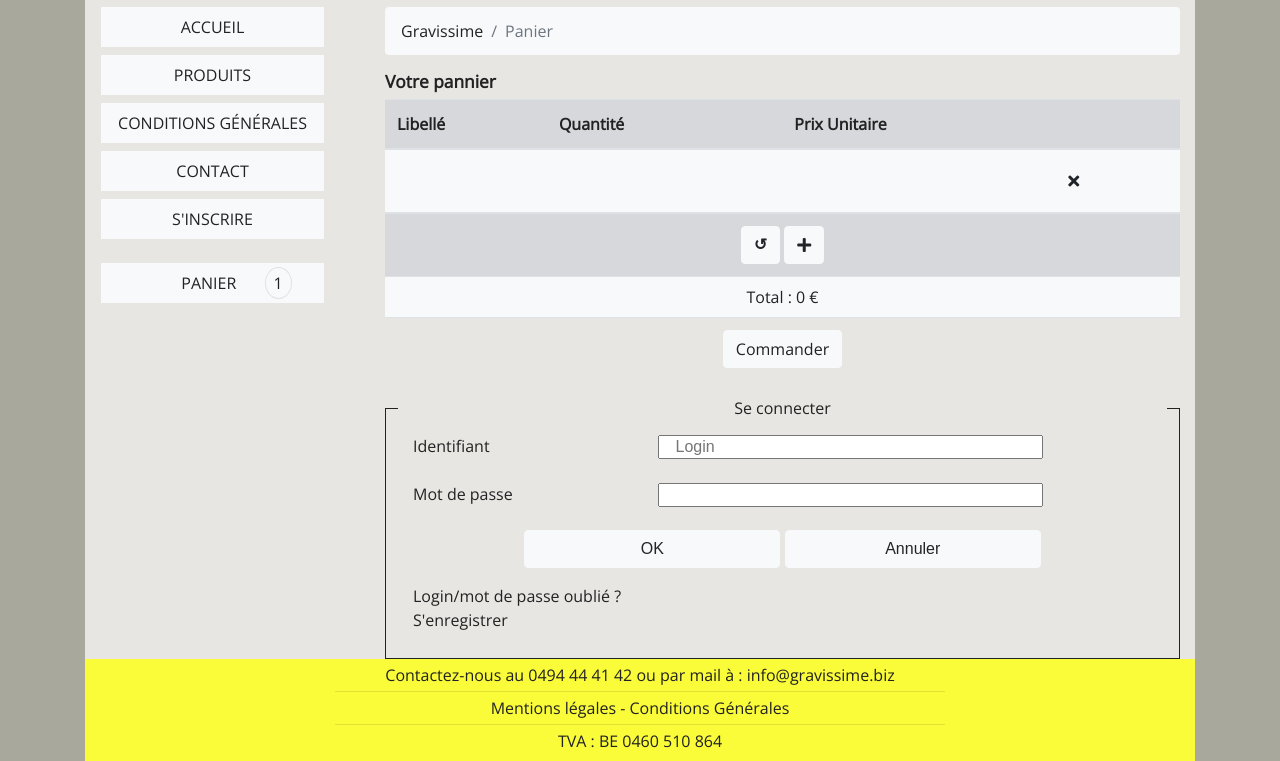
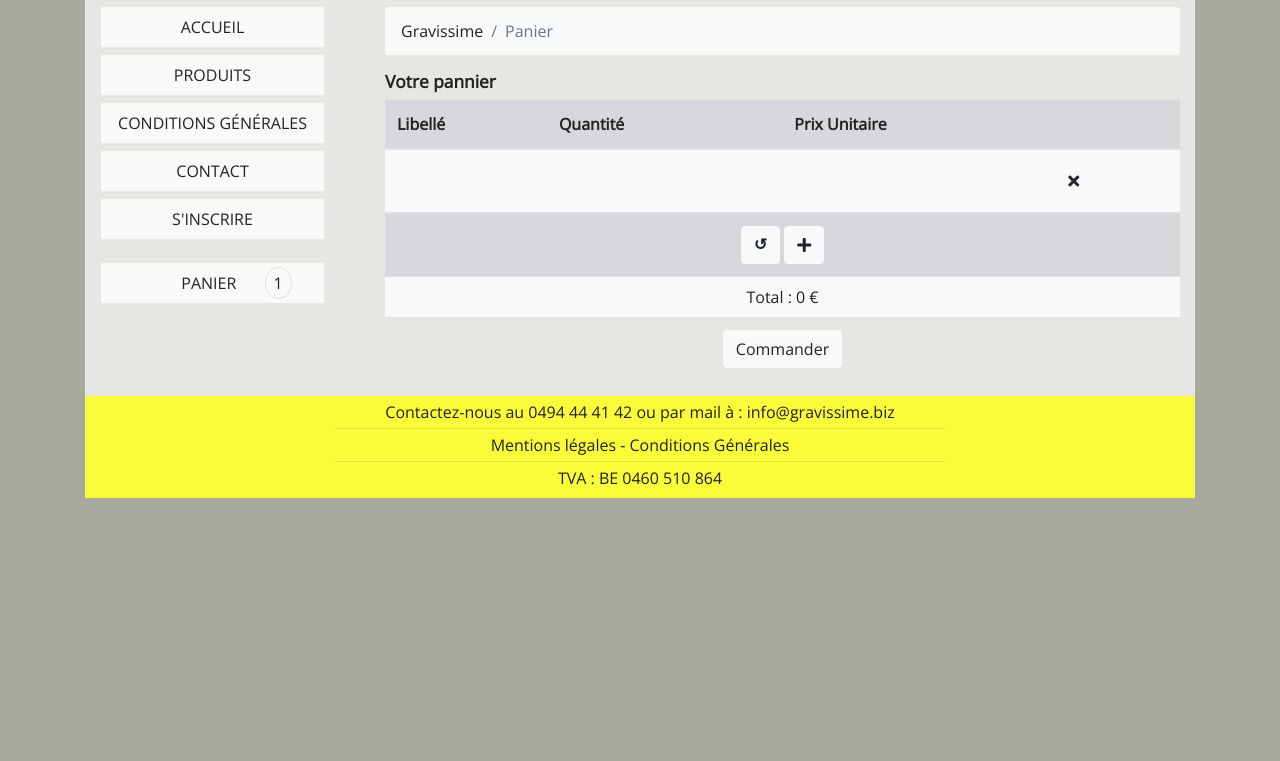
Before and after one commit to Rombou/tfe-webdev, a PHP site: page /page/panier.php?action=ajout&l&q&p in a window 1280 px wide. Shown: the part 721-1482 px from the top of the page. After the commit the page ends 1219 px from the top, so only its background shows below. Run offline with PHP 8.4, Linux system fonts and the light colour scheme; tables that the repository leaves empty or names only in its code hold one stand-in row (values such as "Sample post"); data that the repository does not hold is empty; some libraries are stand-ins or nearby versions.

Commit message:
panier.php

```diff
--- a/page/panier.php
+++ b/page/panier.php
@@ -161,30 +161,6 @@ if (!$erreur){
 			 </tr>
                 </table>
 			  </form>
-			  <form action="connexion.php" method="post" id="connexion" name="inscription">
-                    <fieldset>
-                        <legend class="text-center">Se connecter</legend>
-                        <p>
-                            <label for="login" class="col-sm-4">Identifiant</label>
-                            <input class="col-sm-6" placeholder="Login" name="login" id="login" type="text">
-                        </p>
-                        <p>
-                            <label for="passwrd" class="col-sm-4">Mot de passe</label>
-                            <input class="col-sm-6" value="" name="pass" id="pass" type="password">
-                        </p>
-                        <p class="mt-2">
-                            <center>
-                                <input class="col-4 btn btn-light" name="submit" id="submit" type="submit" value="OK">
-                                <input class="col-4 btn btn-light" name="cancel" id="cancel" type="reset" value="Annuler">
-                            </center>
-                        </p>
-                        <p class="mt-2 col-12">
-                            <a color="#222" href="connexion_oubli.php">Login/mot de passe oublié ?</a>
-                            <br>
-                            <a color="#222" href="connexion_enregistrement.php">S'enregistrer</a>
-                        </p>
-                    </fieldset>
-                </form>
 			<?php
 		}
 	}
```
